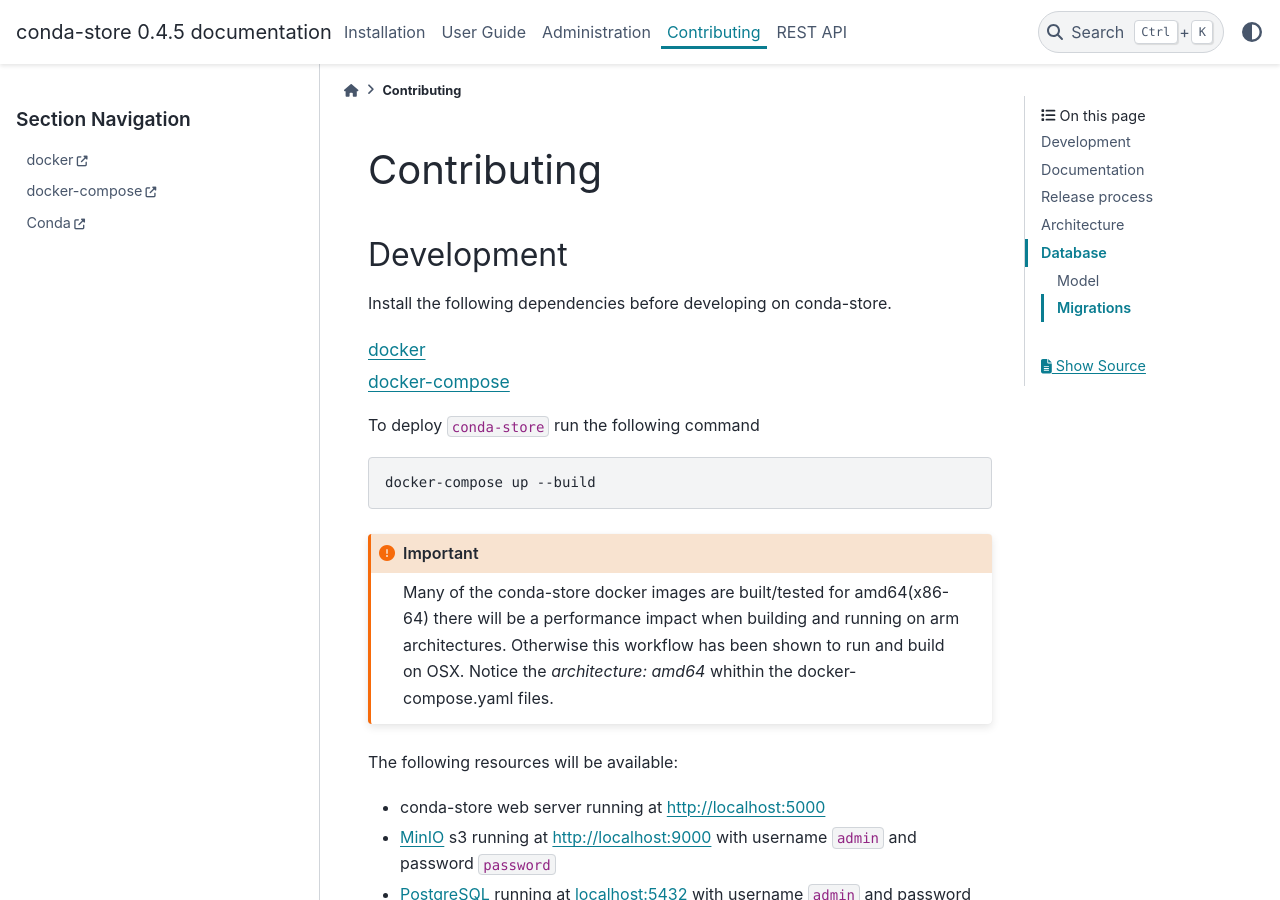
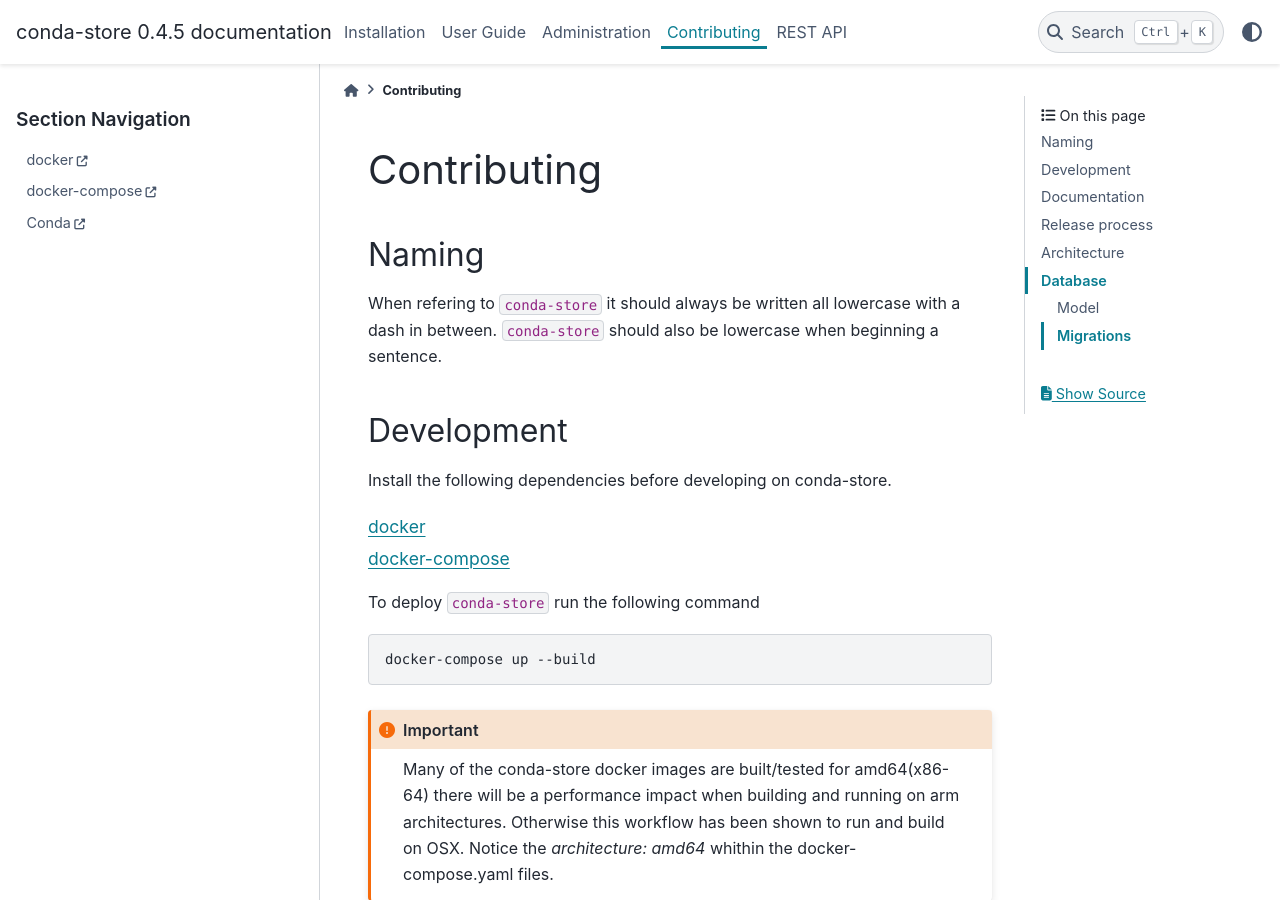
Before and after one commit to conda-incubator/conda-store, a Sphinx documentation site: the page built from docs/contributing.md, in a window 1280 px wide and 900 px high. Built offline with Sphinx 7.4.7 and the PyData theme 0.15.4, drawn with Linux system fonts in a browser that asks for light colours.

Commit message:
Adding details on proper naming

```diff
--- a/docs/contributing.md
+++ b/docs/contributing.md
@@ -1,4 +1,10 @@
 # Contributing
+
+## Naming
+
+When refering to `conda-store` it should always be written all
+lowercase with a dash in between. `conda-store` should also be
+lowercase when beginning a sentence.
 
 ## Development
 
```
